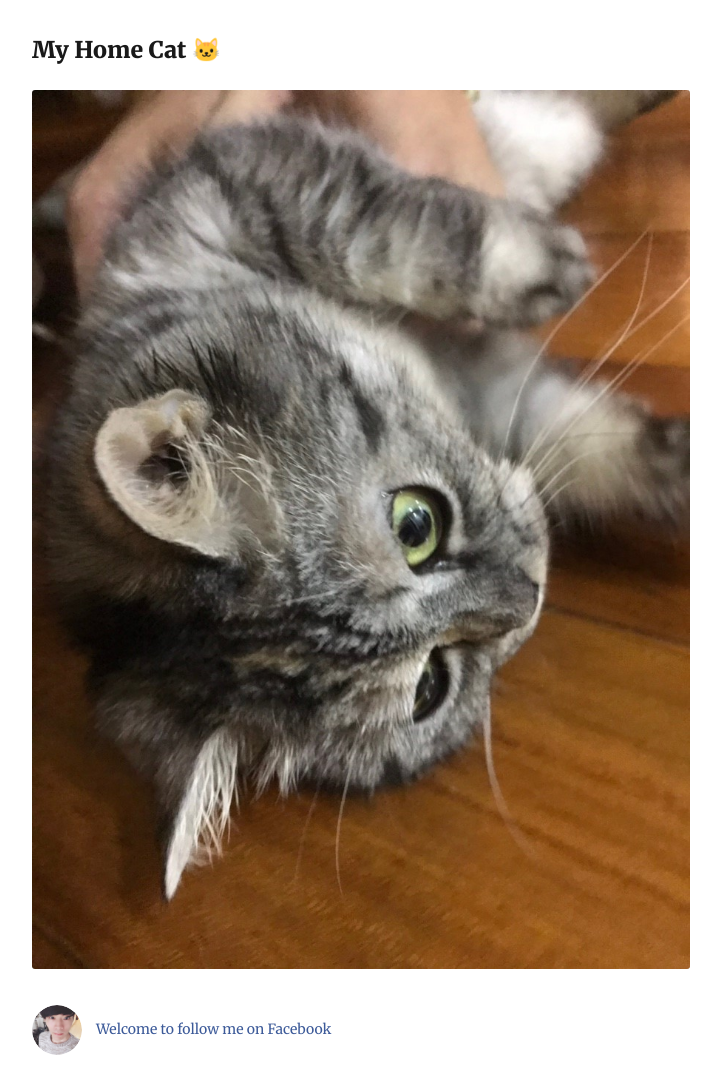
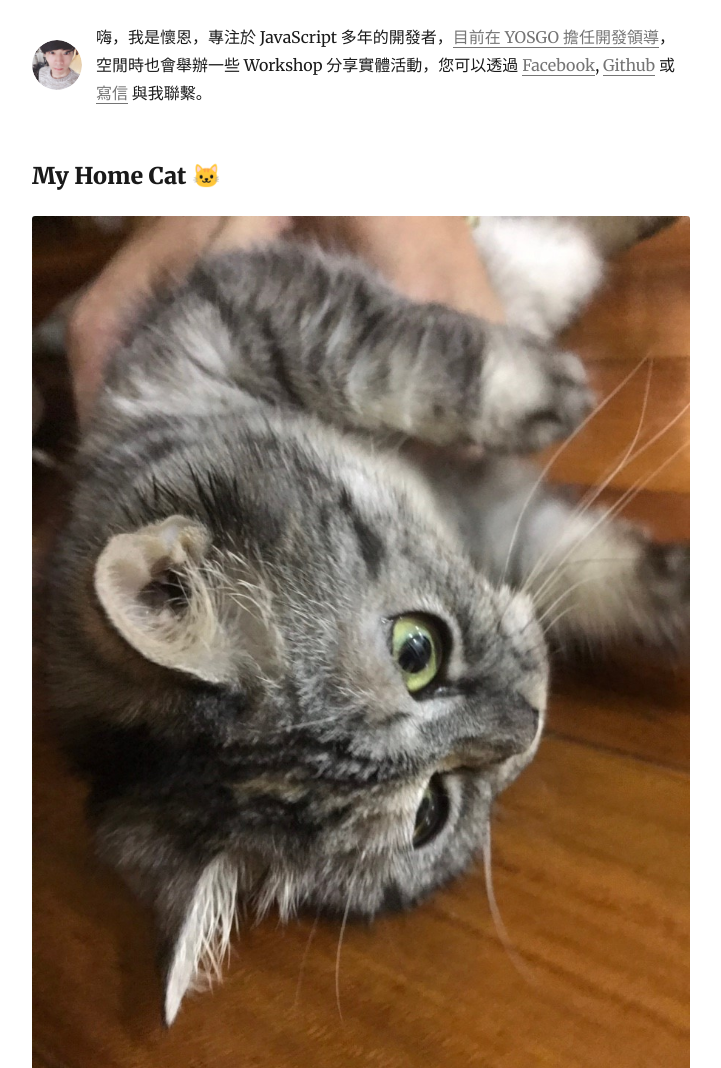
Before and after one commit to madeinfree/whien-dev-blog, a Gatsby site: page / in a window 1280 px wide. Shown: the part 131-1199 px from the top of the page, without its empty margins (279-1000 px from the left). Built offline with nearby package versions, Linux system fonts and the light colour scheme; Gatsby itself is replaced by a stand-in of ours; some packages are replaced by stand-ins of ours.

Commit message:
Bio: update bio
* update bio

```diff
--- a/gatsby-config.js
+++ b/gatsby-config.js
@@ -7,6 +7,8 @@ module.exports = {
     siteUrl: `https://gatsby-starter-blog-demo.netlify.com/`,
     social: {
       facebook: `https://www.facebook.com/haowei.liou`,
+      github: `https://github.com/madeinfree`,
+      email: `sal95610@gmail.com`,
     },
   },
   plugins: [
--- a/src/components/bio.js
+++ b/src/components/bio.js
@@ -3,6 +3,20 @@ import { StaticQuery, graphql } from "gatsby"
 import Image from "gatsby-image"
 
 import { rhythm } from "../utils/typography"
+
+function SocialLink({ link, children }) {
+  return (
+    <a
+      style={{
+        color: `#757575`,
+      }}
+      href={link}
+      target={`_blank`}
+    >
+      {children}
+    </a>
+  )
+}
 
 function Bio() {
   return (
@@ -30,16 +44,18 @@ function Bio() {
                 borderRadius: `50%`,
               }}
             />
-            <a
-              style={{
-                fontSize: 14,
-                color: `#3C5A99`,
-                boxShadow: `none`,
-              }}
-              href={`${social.facebook}`}
-            >
-              Welcome to follow me on Facebook
-            </a>
+            <div>
+              嗨，我是懷恩，專注於 JavaScript 多年的開發者，
+              <SocialLink link={`https://jioukou.yosgo.com/`}>
+                目前在 YOSGO 擔任開發領導
+              </SocialLink>
+              ，空閒時也會舉辦一些 Workshop 分享實體活動，您可以透過{` `}
+              <SocialLink link={social.facebook}>Facebook</SocialLink>,{` `}
+              <SocialLink link={social.github}>Github</SocialLink> 或{` `}
+              <SocialLink link={`mailto:sal95610@gmail.com`}>寫信</SocialLink>
+              {` `}
+              與我聯繫。
+            </div>
           </div>
         )
       }}
@@ -61,6 +77,8 @@ const bioQuery = graphql`
         author
         social {
           facebook
+          github
+          email
         }
       }
     }
--- /dev/null
+++ b/src/components/homeCat.js
@@ -0,0 +1,15 @@
+import React from "react"
+import { withPrefix } from "gatsby"
+
+export default function HomeCat() {
+  return (
+    <>
+      <h3>{`My Home Cat 🐱`}</h3>
+      <img
+        style={{ borderRadius: 3 }}
+        src={withPrefix("/img/tata.jpg")}
+        alt="tata-mycat"
+      />
+    </>
+  )
+}
--- a/src/pages/index.js
+++ b/src/pages/index.js
@@ -5,8 +5,8 @@ import Bio from "../components/bio"
 import Img from "gatsby-image"
 import Layout from "../components/layout"
 import SEO from "../components/seo"
+import HomeCat from "../components/homeCat"
 import { rhythm } from "../utils/typography"
-import { withPrefix } from "gatsby"
 
 class BlogIndex extends React.Component {
   render() {
@@ -20,13 +20,8 @@ class BlogIndex extends React.Component {
           title="All posts"
           keywords={[`blog`, `gatsby`, `javascript`, `react`, `whien`]}
         />
-        <h3>{`My Home Cat 🐱`}</h3>
-        <img
-          style={{ borderRadius: 3 }}
-          src={withPrefix("/img/tata.jpg")}
-          alt="tata-mycat"
-        />
         <Bio />
+        <HomeCat />
         {posts.map(({ node }) => {
           const title = node.frontmatter.title || node.fields.slug
           return (
```
